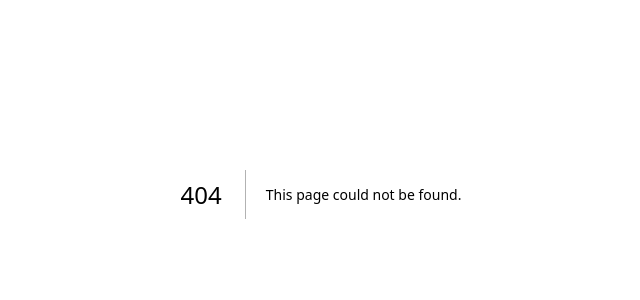
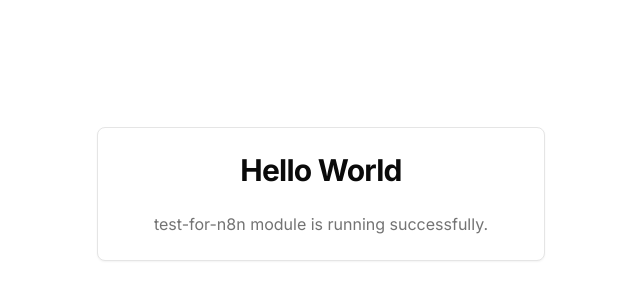
Before and after one commit to justabbygal/qa-suite, a Next.js app: page /hello-world in a window 1280 px wide. Before the commit this address had no page. Shown: the part 206-506 px from the top of the page, without its empty margins (319-959 px from the left). Built offline with nearby package versions, Linux system fonts and the light colour scheme.

Commit message:
Add proper page metadata and SEO optimization
Task: fb796c92-f45b-4a06-a118-c3a95af4935d
Story: Create Hello World Display Component

```diff
--- /dev/null
+++ b/src/app/hello-world/page.tsx
@@ -0,0 +1,11 @@
+import type { Metadata } from "next";
+import HelloWorld from "@/modules/test-for-n8n/components/HelloWorld";
+
+export const metadata: Metadata = {
+  title: "Hello World - QA Suite Test",
+  description: "Hello World test page for the test-for-n8n module of the QA Suite.",
+};
+
+export default function HelloWorldPage() {
+  return <HelloWorld />;
+}
```
